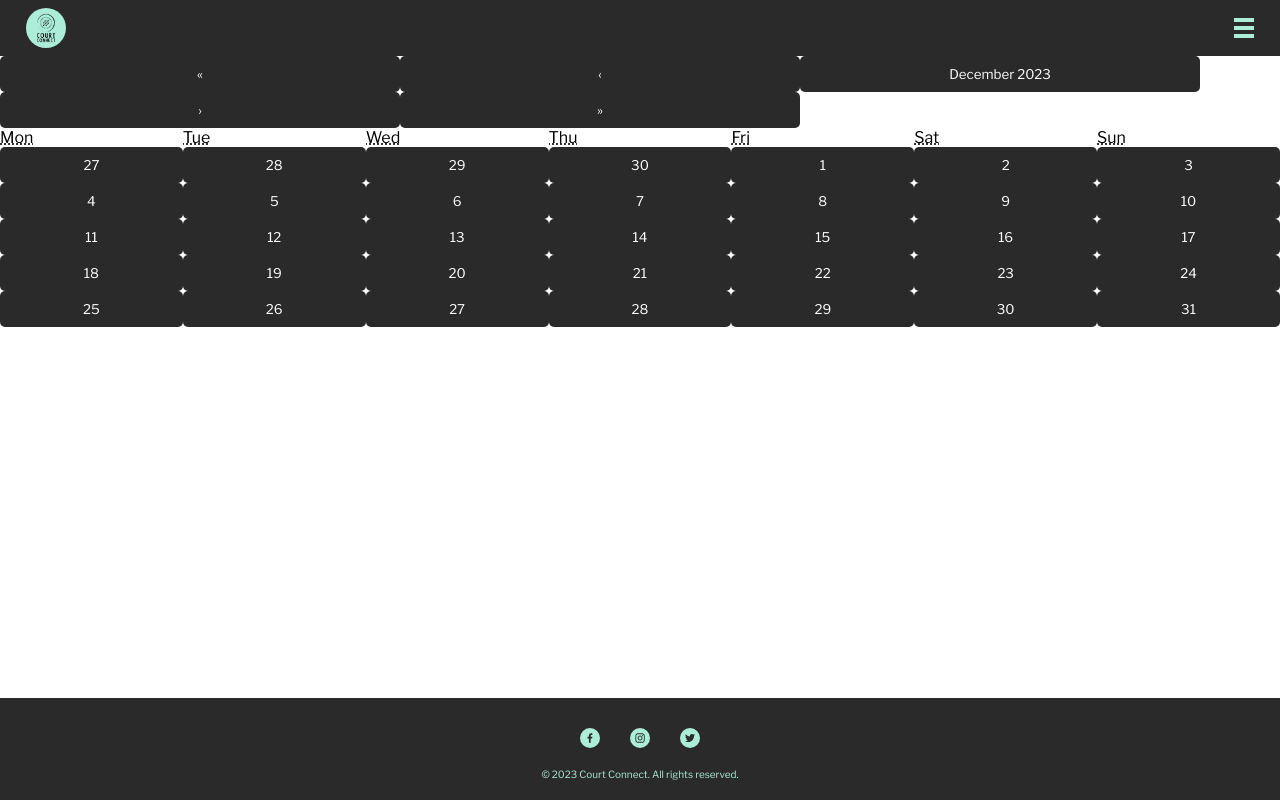
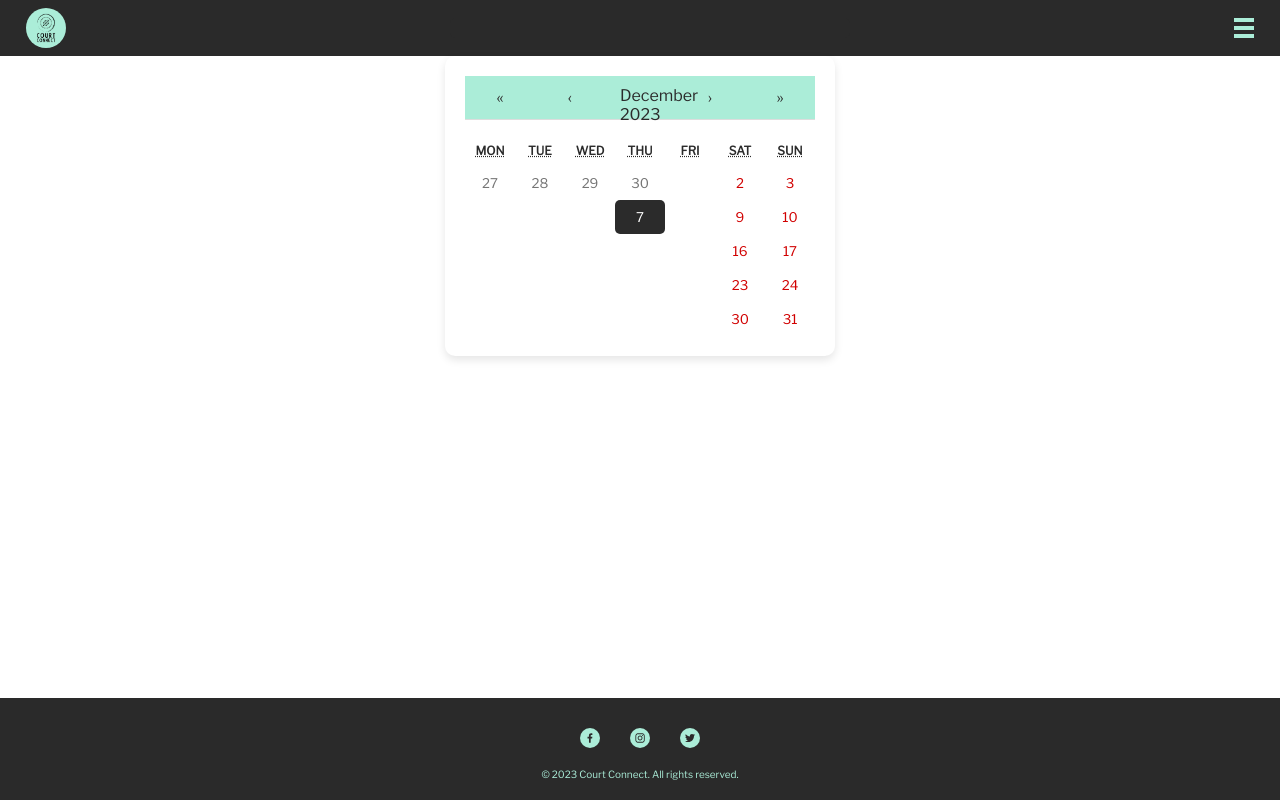
Before and after one commit to BuzSaliji/t3a2-frontend, a React (Create React App) app: page /calendar in a window 1280 px wide. Built offline with nearby package versions, Linux system fonts and the light colour scheme.

Commit message:
Progress styling to react-calendar

```diff
--- a/src/App.js
+++ b/src/App.js
@@ -4,8 +4,8 @@ import Login from './components/login/Login.jsx';
 import Register from './components/register/Register.jsx';
 import Navbar from './components/navbar/Navbar.jsx';
 import Footer from './components/footer/Footer.jsx';
+import CalendarComponent from './components/calendar/Calendar.jsx';
 import './App.css';
-import Calendar from 'react-calendar';
 
 function App() {
   return (
@@ -14,7 +14,7 @@ function App() {
         <Routes>
           <Route path="/" element={<Login />} />
           <Route path="/register" element={<Register />} />
-          <Route path="/calendar" element={<Calendar />} />
+          <Route path="/calendar" element={<CalendarComponent />} />
         </Routes>
       <Footer />
     </Router>
--- a/src/components/calendar/Calendar.css
+++ b/src/components/calendar/Calendar.css
@@ -1,7 +1,44 @@
 .calendar-container {
-    display: flex;
-    flex-direction: column;
-    align-items: center;
-    justify-content: center;
-    width: 100%;
+    max-width: 600px; /* Adjust the width as needed */
+    margin: 0 auto; /* Center the calendar */
+    padding: 20px;
+    background-color: #fff; /* Background color for the calendar */
+    border-radius: 10px; /* Rounded corners */
+    box-shadow: 0 4px 8px rgba(0, 0, 0, 0.1); /* Subtle shadow for depth */
 }
+
+.react-calendar {
+    border: none; /* Remove default border */
+}
+
+.react-calendar__navigation {
+    background-color: #abedd8; /* Your theme color */
+    border-bottom: 1px solid #ddd; /* Separator */
+}
+
+.react-calendar__navigation button {
+    color: #2b2b2b; /* Text color */
+    min-width: 44px;
+    background: none;
+    font-size: 16px;
+}
+
+.react-calendar__month-view__weekdays {
+    text-align: center;
+    color: #2b2b2b; /* Text color for weekdays */
+}
+
+.react-calendar__month-view__days__day {
+    padding: 8px 0; /* Adjust padding for each day */
+}
+
+.react-calendar__tile:enabled:hover,
+.react-calendar__tile:enabled:focus {
+    background-color: #e6f4f1; /* Hover background color */
+    color: #2b2b2b; /* Text color on hover */
+}
+
+.react-calendar__tile--active {
+    background-color: #2b2b2b; /* Background color for selected date */
+    color: white; /* Text color for selected date */
+}
--- a/src/components/calendar/Calendar.jsx
+++ b/src/components/calendar/Calendar.jsx
@@ -16,6 +16,7 @@ function CalendarComponent() {
                 onChange={onChange}
                 value={date}
             />
+            {/* Additional elements */}
         </div>
     );
 }
--- a/src/components/login/Login.jsx
+++ b/src/components/login/Login.jsx
@@ -1,5 +1,5 @@
 import React, { useState } from 'react';
-import { Link } from 'react-router-dom';
+import { Link, useNavigate } from 'react-router-dom';
 import logo from '../../assets/images/Black logo - no background.png';
 
 import './Login.css';
@@ -7,6 +7,7 @@ import './Login.css';
 function Login() {
   const [email, setEmail] = useState('');
   const [password, setPassword] = useState('');
+  const navigate = useNavigate();
 
   const handleSubmit = async (event) => {
     event.preventDefault();
@@ -30,11 +31,15 @@ function Login() {
       const data = await response.json();
       console.log(data);
 
+      navigate('/calendar');
+
 
     } catch (error) {
       console.error('Login error', error);
 
     }
+
+
   };
 
   return (
--- a/src/components/navbar/Navbar.jsx
+++ b/src/components/navbar/Navbar.jsx
@@ -25,6 +25,7 @@ function Navbar() {
             <Menu right isOpen={menuOpen} onStateChange={handleStateChange}>
                 <Link to="/" className="menu-item" onClick={() => setMenuOpen(false)}>Login</Link>
                 <Link to="/register" className="menu-item" onClick={() => setMenuOpen(false)}>Register</Link>
+                <Link to="/calendar" className="menu-item" onClick={() => setMenuOpen(false)}>Calendar</Link>
                 {/* Add more links */}
             </Menu>
         </nav>
--- a/src/components/register/Register.jsx
+++ b/src/components/register/Register.jsx
@@ -1,5 +1,5 @@
 import React, { useState } from 'react';
-import { Link } from 'react-router-dom';
+import { Link, useNavigate } from 'react-router-dom';
 import logo from '../../assets/images/Black logo - no background.png';
 import './Register.css';
 
@@ -7,6 +7,7 @@ function Register() {
     const [username, setUsername] = useState('');
     const [email, setEmail] = useState('');
     const [password, setPassword] = useState('');
+    const Navigate = useNavigate();
 
     const handleSubmit = async (event) => {
         event.preventDefault();
@@ -37,11 +38,15 @@ function Register() {
             // Handle the response data
             const data = await response.json();
             console.log(data);
-            // TODO: Redirect to Calendar page
+
+            navigator('/calendar')
+
         } catch (error) {
             console.error('Registration error:', error);
     };
-}
+
+    Navigate('/calendar')
+};
 
     return (
         <div className="register-container">
--- a/src/index.css
+++ b/src/index.css
@@ -1,4 +1,4 @@
-body {
+/* body {
   margin: 0;
   font-family: -apple-system, BlinkMacSystemFont, 'Segoe UI', 'Roboto', 'Oxygen',
     'Ubuntu', 'Cantarell', 'Fira Sans', 'Droid Sans', 'Helvetica Neue',
@@ -10,4 +10,4 @@ body {
 code {
   font-family: source-code-pro, Menlo, Monaco, Consolas, 'Courier New',
     monospace;
-}
+} */
```
